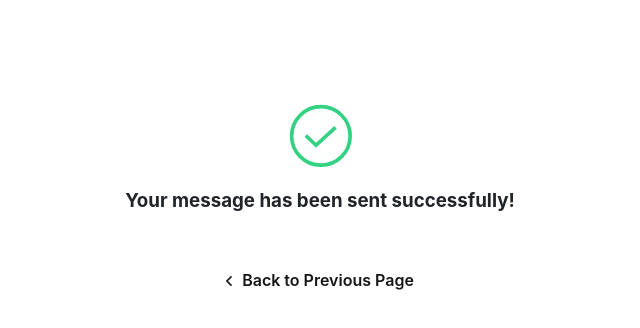
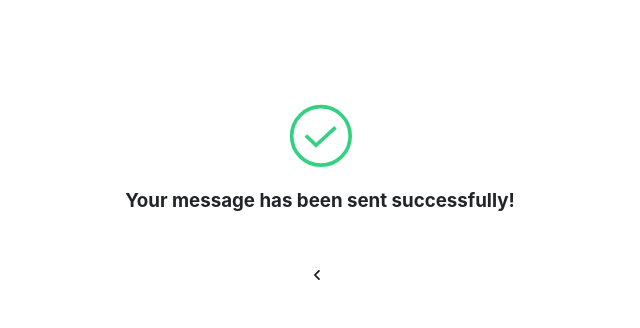
Before and after one commit to surajkumar240/thankyou, a plain HTML site: page index.html in a window 1280 px wide. Shown: the whole page, without its empty margins (320-960 px from the left). Drawn offline with Linux system fonts and the light colour scheme.

Commit message:
Update index.html

```diff
--- a/index.html
+++ b/index.html
@@ -276,9 +276,7 @@
 </g>
 </g>
  </svg>
-</span>
-Back to Previous Page
-</a>
+
 </div>
 <script type="text/javascript">
     function goBack() {
```
